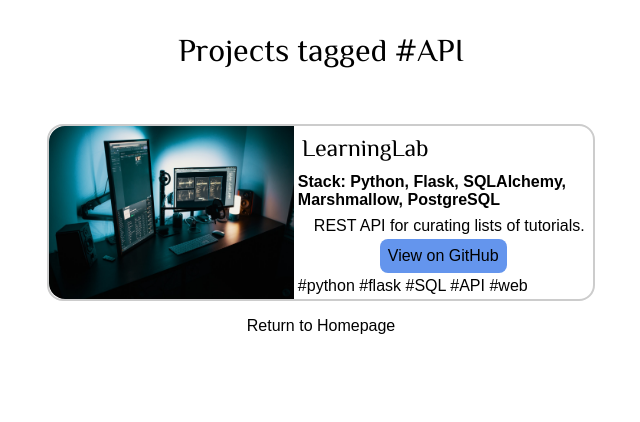
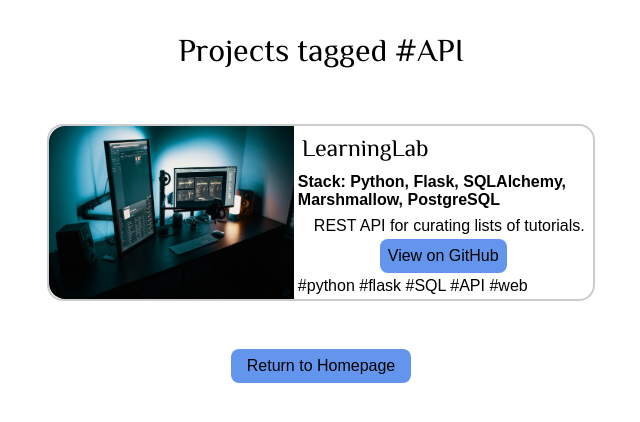
Before and after one commit to plutoniumcat/plutoniumcat.github.io, a React (Create React App) app: page /projects/tagged/API in a window 1280 px wide. Shown: the top 422 px of the page, without its empty margins (319-959 px from the left). Built offline with nearby package versions, Linux system fonts and the light colour scheme; a web font is replaced by a local one.

Commit message:
Add navigate home button to tagged projects page

```diff
--- /dev/null
+++ b/src/components/NavigateHomeButton.jsx
@@ -0,0 +1,15 @@
+import { useState } from 'react';
+import { Navigate } from 'react-router-dom';
+
+export default function NavigateHomeButton() {
+    const [shouldRedirect, setRedirect] = useState(false);
+
+    const changeRedirect = () => setRedirect(true);
+
+    return(
+        <div>
+            <div className="navigate-home" onClick={changeRedirect}>Return to Homepage</div>
+            {shouldRedirect && <Navigate to="/" />}
+        </div>
+    )
+}
--- a/src/components/Tagged.jsx
+++ b/src/components/Tagged.jsx
@@ -1,5 +1,6 @@
 import { useParams } from 'react-router-dom';
 import Projects from './projects';
+import NavigateHomeButton from './NavigateHomeButton';
 
 export function Tagged() {
 
@@ -9,7 +10,7 @@ export function Tagged() {
         <section id="tagged-projects">
             <h1 className="projects-title">Projects tagged #{ tag }</h1>
             <Projects tag={ tag } />
-            <div className="homeNav">Return to Homepage</div>
+            <NavigateHomeButton />
         </section>
     )
 }
--- a/src/index.css
+++ b/src/index.css
@@ -51,6 +51,10 @@ section {
   flex-direction: column;
   align-items: center;
   padding: 1rem;
+}
+
+.navigate-home {
+  cursor: pointer;
 }
 
 /* Splash */
@@ -184,7 +188,7 @@ input:checked + .slider:before {
   flex-grow: 1;
 }
 
-.dl-resume {
+.dl-resume, .navigate-home {
   margin-top: 2rem;
   padding: 0.5rem 1rem;
   border-radius: 0.5rem;
```
